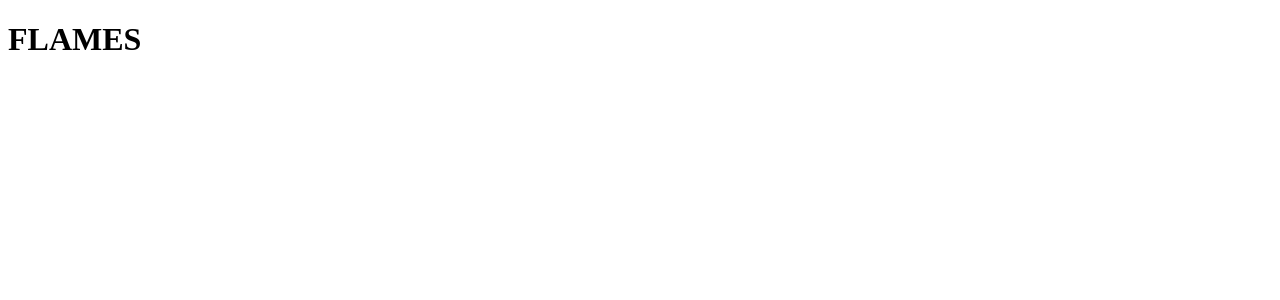
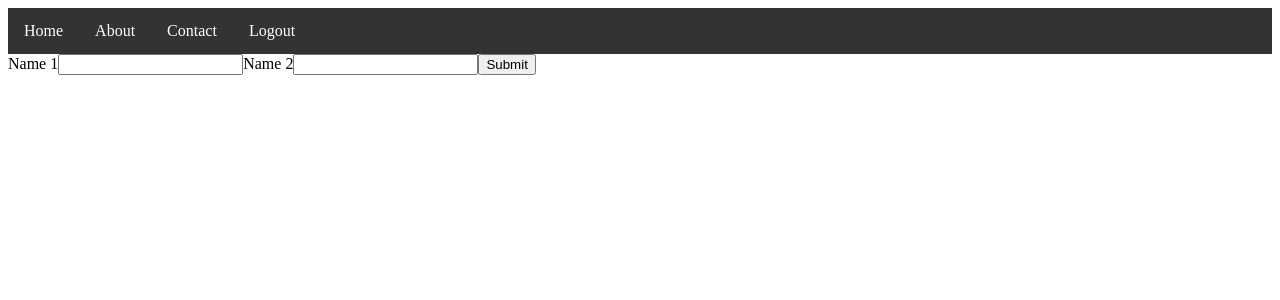
Before and after one commit to savio1912/flames, a React (Create React App) app: page / in a window 1280 px wide. Shown: the top 300 px of the page. Built offline with nearby package versions, Linux system fonts and the light colour scheme.

Commit message:
basic structure created

```diff
--- a/src/App.js
+++ b/src/App.js
@@ -0,0 +1,14 @@
+import Form from "./Form";
+import Navbar from "./Navbar";
+import "./index.css";
+const App = () => {
+  return (
+    <>
+      <Navbar />
+      <main>
+        <Form />
+      </main>
+    </>
+  );
+};
+export default App;
--- /dev/null
+++ b/src/Form.js
@@ -0,0 +1,35 @@
+import { useState } from "react";
+
+const Form = () => {
+  const [name1, setName1] = useState("");
+  const [name2, setName2] = useState("");
+  function eventHandler1(event) {
+    setName1(event.target.value);
+  }
+  function eventHandler2(event) {
+    setName2(event.target.value);
+  }
+
+  return (
+    <form>
+      <label htmlFor="name1">Name 1</label>
+      <input
+        type="text"
+        id="name1"
+        name="name1"
+        value={name1}
+        onChange={eventHandler1}
+      ></input>
+      <label htmlFor="name2">Name 2</label>
+      <input
+        type="text"
+        id="name2"
+        name="name2"
+        value={name2}
+        onChange={eventHandler2}
+      ></input>
+      <input type="submit" />
+    </form>
+  );
+};
+export default Form;
--- /dev/null
+++ b/src/Navbar.js
@@ -0,0 +1,26 @@
+import React from "react";
+
+function Navbar() {
+  return (
+    <div>
+      <nav>
+        <ul>
+          <li>
+            <a href="/">Home</a>
+          </li>
+          <li>
+            <a href="/">About</a>
+          </li>
+          <li>
+            <a href="/">Contact</a>
+          </li>
+          <li>
+            <a href="/">Logout</a>
+          </li>
+        </ul>
+      </nav>
+    </div>
+  );
+}
+
+export default Navbar;
--- /dev/null
+++ b/src/index.css
@@ -0,0 +1,26 @@
+nav {
+  background-color: #333;
+  overflow: hidden;
+}
+
+nav ul {
+  list-style-type: none;
+  margin: 0;
+  padding: 0;
+}
+
+nav li {
+  float: left;
+}
+
+nav li a {
+  display: block;
+  color: white;
+  text-align: center;
+  padding: 14px 16px;
+  text-decoration: none;
+}
+
+nav li a:hover {
+  background-color: #111;
+}
--- a/src/index.js
+++ b/src/index.js
@@ -1,8 +1,7 @@
 import React from "react";
 import ReactDOM from "react-dom/client";
+import App from "./App";
 const rootelement = document.getElementById("root");
-function App() {
-  return <h1>FLAMES</h1>;
-}
+
 const root = ReactDOM.createRoot(rootelement);
 root.render(<App />);
```
